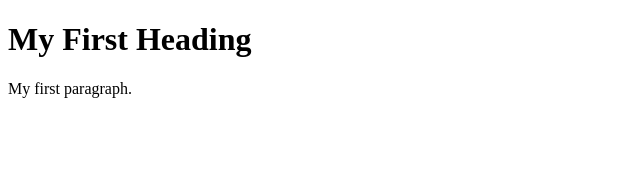
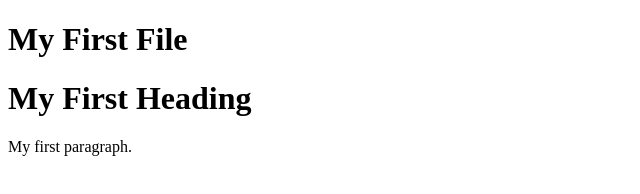
Before and after one commit to venkytrillu/git-demo, a plain HTML site: page web/index.html in a window 1280 px wide. Shown: the whole page, without its empty margins (0-640 px from the left). Drawn offline with Linux system fonts and the light colour scheme.

Commit message:
updated indx.html file

```diff
--- a/web/index.html
+++ b/web/index.html
@@ -1,6 +1,7 @@
 <!DOCTYPE html>
 <html>
 <body>
+<h1>My First File</h1>
 <h1>My First Heading</h1>
 <p>My first paragraph.</p>
 </body>
```
